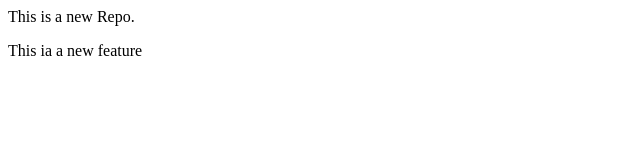
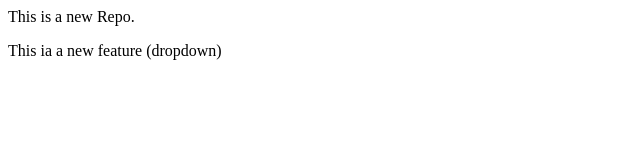
Before and after one commit to faizashekh01/localRepo, a plain HTML site: page index.html in a window 1280 px wide. Shown: the full height of the page, 0-640 px from the left. Drawn offline with Linux system fonts and the light colour scheme.

Commit message:
Add dropdown

```diff
--- a/index.html
+++ b/index.html
@@ -1,4 +1,4 @@
 <p>This is a new Repo.</p>
 <p>
-    This ia a new feature
+    This ia a new feature (dropdown)
 </p>
```
